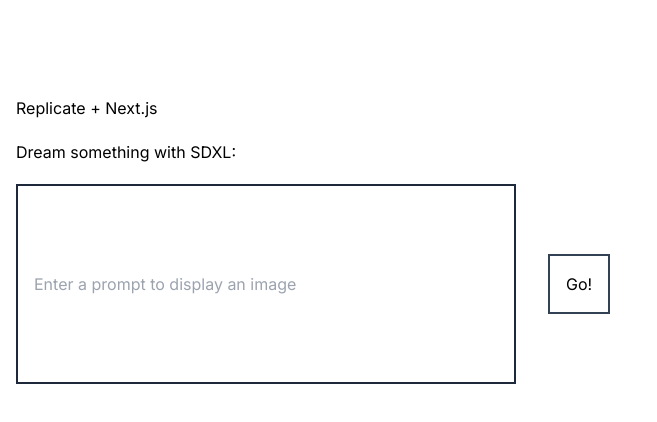
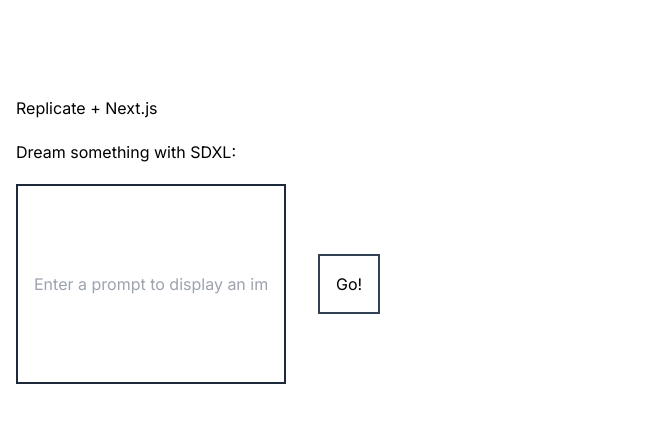
Before and after one commit to kingkwongsta/next-playground, a Next.js app: page / in a window 1280 px wide. Shown: the top 422 px of the page, without its empty margins (0-657 px from the left). Built offline with nearby package versions, Linux system fonts and the light colour scheme.

Commit message:
shrink input box width

```diff
--- a/app/component/replicate.js
+++ b/app/component/replicate.js
@@ -52,7 +52,7 @@
       </p>
       <form className="space-x-8" onSubmit={handleSubmit}>
         <input
-          className="border-slate-800 border-2 min-h-[200px] min-w-[500px] p-4"
+          className="border-slate-800 border-2 min-h-[200px] min-w-[200px] p-4"
           type="text"
           name="prompt"
           placeholder="Enter a prompt to display an image"
```
